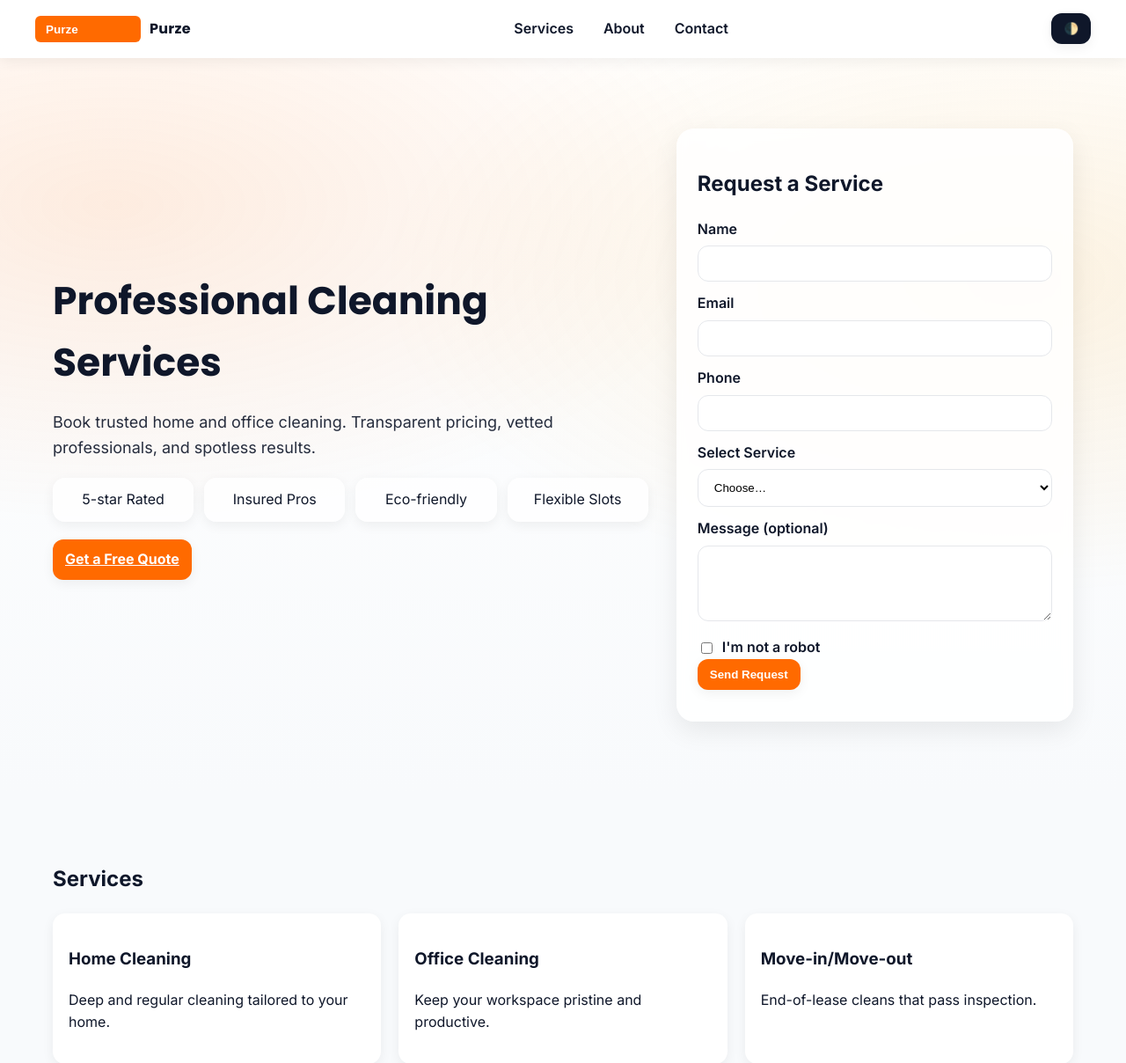
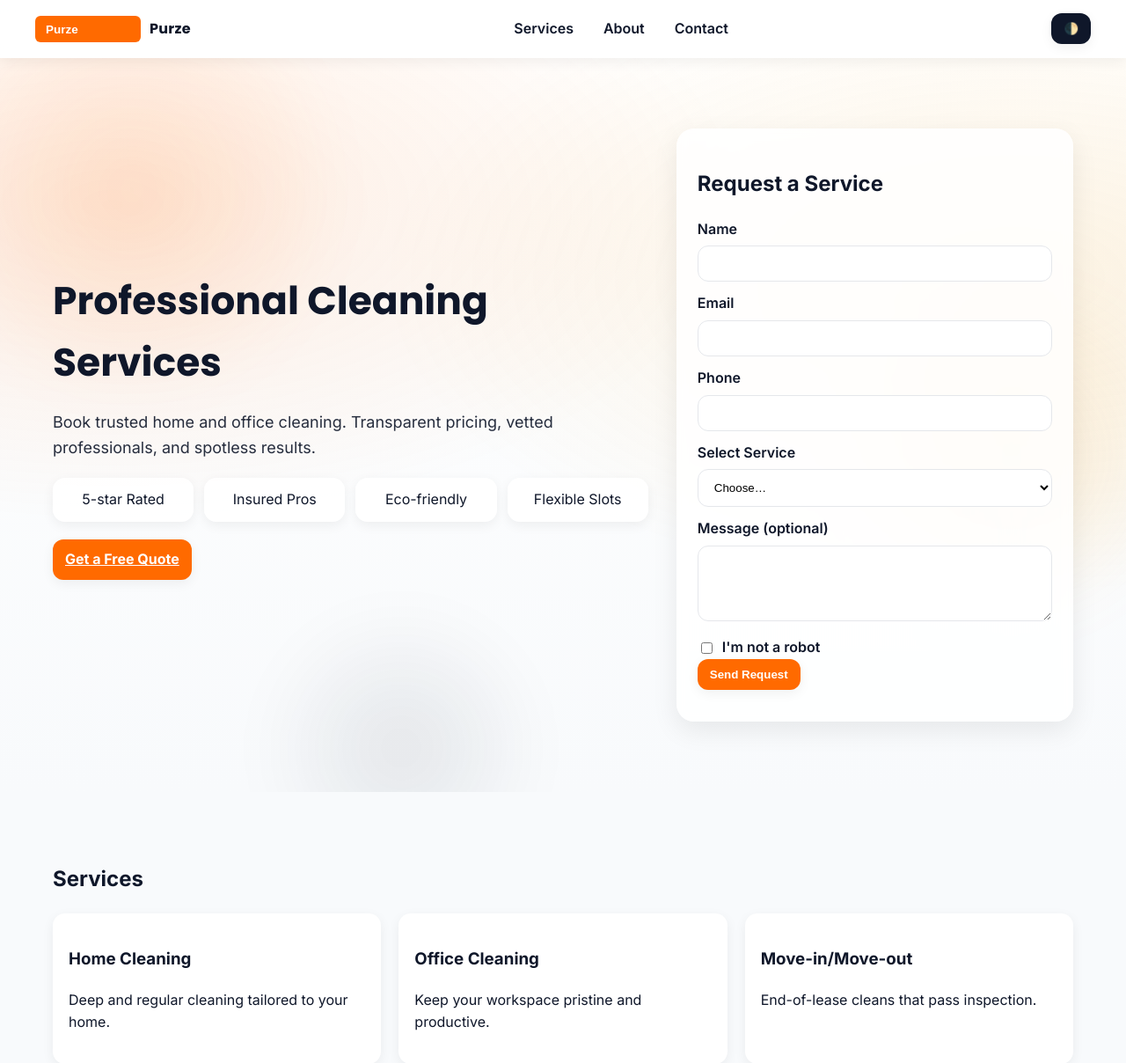
Before and after one commit to rishiratanmishra/appointment-booking-whatsapp-wordpress-plugin, a PHP site: page / in a window 1280 px wide. Shown: the top 1208 px of the page at 88% size. Run offline with PHP 8.4, Linux system fonts and the light colour scheme.

Commit message:
feat(modern-ui): add parallax background layers and scroll reveal animations; responsive polish; PHP submit endpoint

```diff
--- a/purze-modern-ui/assets/css/style.css
+++ b/purze-modern-ui/assets/css/style.css
@@ -86,6 +86,17 @@ input:focus, select:focus, textarea:focus { border-color: var(--primary); box-sh
 .socials { display: flex; gap: 12px; }
 .socials a { color: #e2e8f0; text-decoration: none; }
 
+/* Parallax layers */
+.parallax { position: absolute; inset: 0; overflow: hidden; pointer-events: none; }
+.plx { position: absolute; border-radius: 50%; filter: blur(30px); opacity: .35; }
+.plx-1 { width: 600px; height: 600px; background: radial-gradient(circle, rgba(255,106,0,.35), transparent 60%); top: -150px; left: -150px; }
+.plx-2 { width: 500px; height: 500px; background: radial-gradient(circle, rgba(245,158,11,.35), transparent 60%); top: 200px; right: -120px; }
+.plx-3 { width: 400px; height: 400px; background: radial-gradient(circle, rgba(15,23,42,.25), transparent 60%); bottom: -150px; left: 20%; }
+
+/* Reveal animations */
+.reveal { opacity: 0; transform: translateY(16px); transition: opacity .6s ease, transform .6s ease; }
+.reveal.in { opacity: 1; transform: translateY(0); }
+
 /* Responsive */
 @media (max-width: 1024px) {
 	.hero-grid { grid-template-columns: 1fr; }
--- a/purze-modern-ui/index.html
+++ b/purze-modern-ui/index.html
@@ -14,36 +14,41 @@
 <body>
 	<header class="site-header">
 		<div class="container header-inner">
-			<a href="#" class="brand">
+			<a href="#" class="brand reveal">
 				<img src="./assets/img/logo.svg" alt="Purze Logo" width="120" height="30">
 				<span class="brand-text">Purze</span>
 			</a>
 			<nav class="nav">
-				<a href="#services" class="nav-link">Services</a>
-				<a href="#about" class="nav-link">About</a>
-				<a href="#contact" class="nav-link">Contact</a>
+				<a href="#services" class="nav-link reveal">Services</a>
+				<a href="#about" class="nav-link reveal">About</a>
+				<a href="#contact" class="nav-link reveal">Contact</a>
 			</nav>
-			<button id="darkToggle" class="btn btn-dark" aria-pressed="false" aria-label="Toggle dark mode">🌓</button>
+			<button id="darkToggle" class="btn btn-dark reveal" aria-pressed="false" aria-label="Toggle dark mode">🌓</button>
 		</div>
 	</header>
 
 	<main id="content">
 		<section class="hero">
+			<div class="parallax" aria-hidden="true">
+				<div class="plx plx-1" data-speed="0.15"></div>
+				<div class="plx plx-2" data-speed="0.30"></div>
+				<div class="plx plx-3" data-speed="0.45"></div>
+			</div>
 			<div class="container hero-grid">
-				<div class="hero-copy">
+				<div class="hero-copy reveal">
 					<h1>Professional Cleaning Services</h1>
 					<p>Book trusted home and office cleaning. Transparent pricing, vetted professionals, and spotless results.</p>
 					<ul class="badges">
-						<li class="badge">5-star Rated</li>
-						<li class="badge">Insured Pros</li>
-						<li class="badge">Eco-friendly</li>
-						<li class="badge">Flexible Slots</li>
+						<li class="badge reveal">5-star Rated</li>
+						<li class="badge reveal">Insured Pros</li>
+						<li class="badge reveal">Eco-friendly</li>
+						<li class="badge reveal">Flexible Slots</li>
 					</ul>
 					<div class="cta-row">
-						<a href="#lead-form" class="btn btn-primary">Get a Free Quote</a>
+						<a href="#lead-form" class="btn btn-primary reveal">Get a Free Quote</a>
 					</div>
 				</div>
-				<div class="hero-form-card" role="form" aria-labelledby="lead-form-title">
+				<div class="hero-form-card reveal" role="form" aria-labelledby="lead-form-title">
 					<h2 id="lead-form-title">Request a Service</h2>
 					<form id="lead-form" novalidate>
 						<p class="hp"><label>Website <input type="text" name="website" tabindex="-1" autocomplete="off"></label></p>
@@ -75,27 +80,27 @@
 
 		<section id="services" class="section">
 			<div class="container">
-				<h2>Services</h2>
+				<h2 class="reveal">Services</h2>
 				<div class="cards">
-					<div class="card"><h3>Home Cleaning</h3><p>Deep and regular cleaning tailored to your home.</p></div>
-					<div class="card"><h3>Office Cleaning</h3><p>Keep your workspace pristine and productive.</p></div>
-					<div class="card"><h3>Move-in/Move-out</h3><p>End-of-lease cleans that pass inspection.</p></div>
+					<div class="card reveal"><h3>Home Cleaning</h3><p>Deep and regular cleaning tailored to your home.</p></div>
+					<div class="card reveal"><h3>Office Cleaning</h3><p>Keep your workspace pristine and productive.</p></div>
+					<div class="card reveal"><h3>Move-in/Move-out</h3><p>End-of-lease cleans that pass inspection.</p></div>
 				</div>
 			</div>
 		</section>
 
 		<section id="about" class="section muted">
 			<div class="container">
-				<h2>About</h2>
-				<p>We provide professional cleaning services with a focus on reliability, transparency, and quality.</p>
+				<h2 class="reveal">About</h2>
+				<p class="reveal">We provide professional cleaning services with a focus on reliability, transparency, and quality.</p>
 			</div>
 		</section>
 
 		<section id="contact" class="section dark">
 			<div class="container center">
-				<h2>Ready for a spotless space?</h2>
-				<p>Get a free quote in minutes.</p>
-				<a href="#lead-form" class="btn btn-accent">Request Service</a>
+				<h2 class="reveal">Ready for a spotless space?</h2>
+				<p class="reveal">Get a free quote in minutes.</p>
+				<a href="#lead-form" class="btn btn-accent reveal">Request Service</a>
 			</div>
 		</section>
 	</main>
@@ -104,9 +109,9 @@
 		<div class="container footer-inner">
 			<div>© <span id="year"></span> Purze</div>
 			<nav class="socials">
-				<a href="#" aria-label="Facebook">Facebook</a>
-				<a href="#" aria-label="Instagram">Instagram</a>
-				<a href="#" aria-label="LinkedIn">LinkedIn</a>
+				<a href="#" aria-label="Facebook" class="reveal">Facebook</a>
+				<a href="#" aria-label="Instagram" class="reveal">Instagram</a>
+				<a href="#" aria-label="LinkedIn" class="reveal">LinkedIn</a>
 			</nav>
 		</div>
 	</footer>
```
Also changed, not shown: purze-modern-ui/assets/js/app.js (+35 -1 lines).
